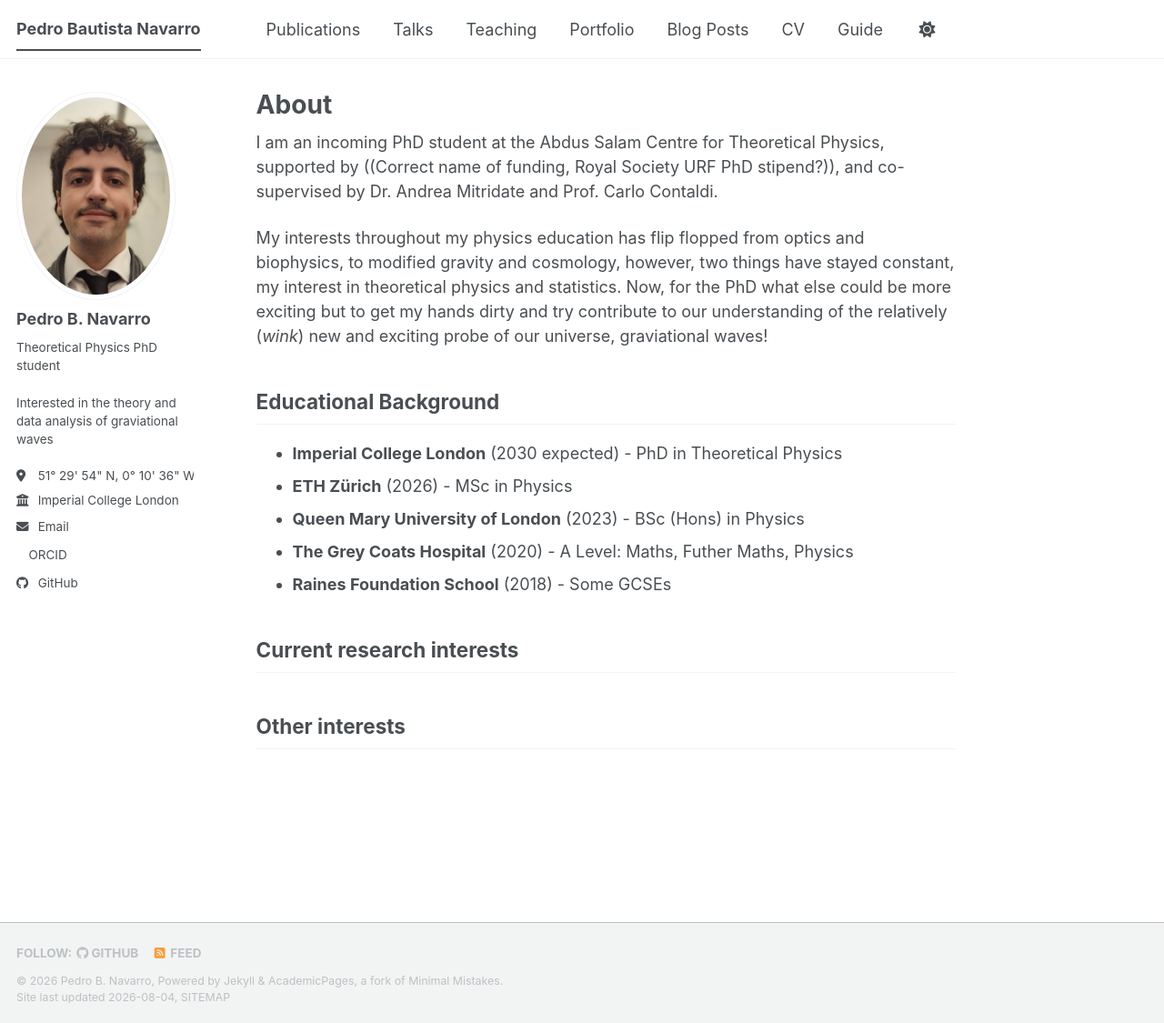
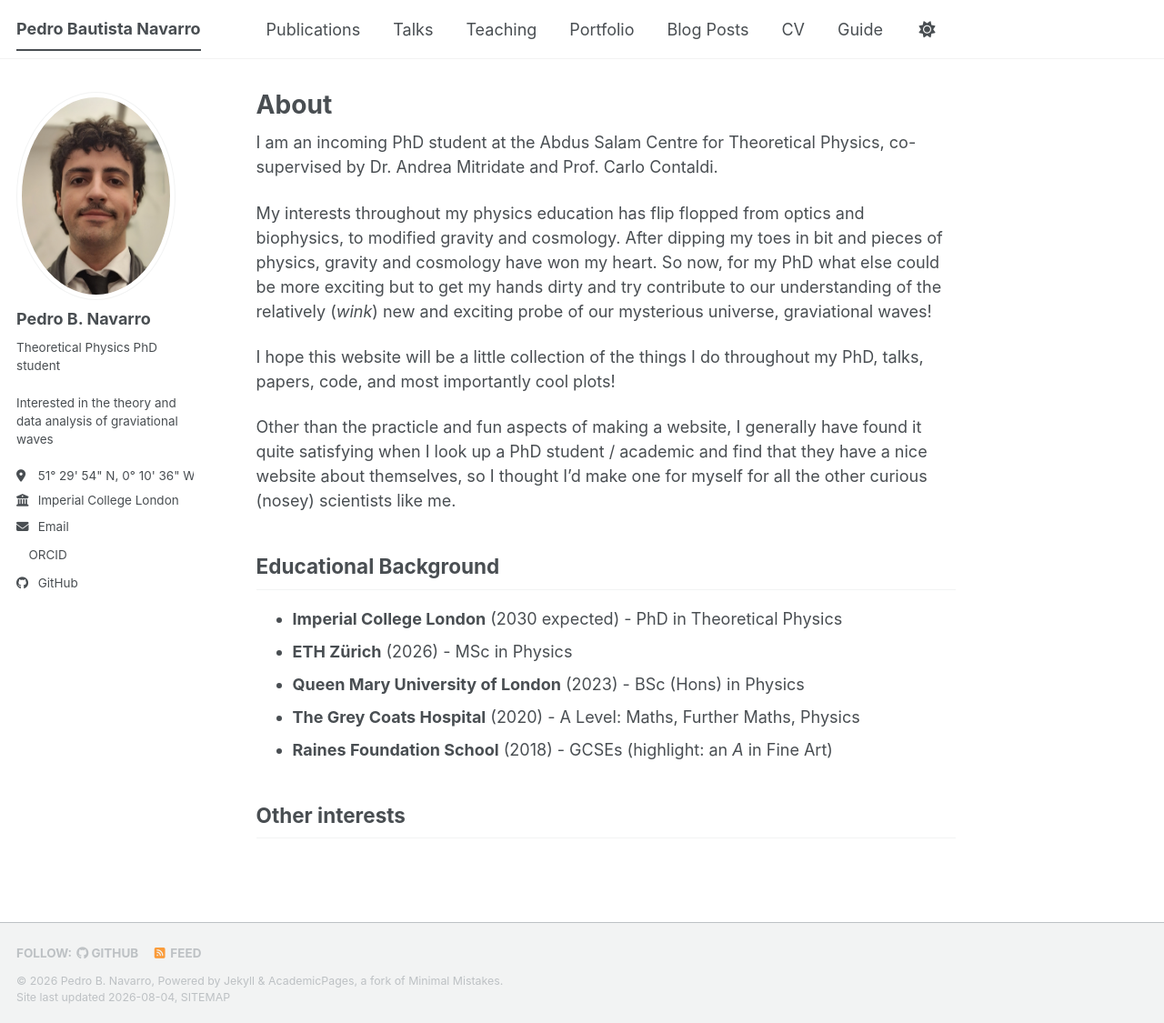
Before and after one commit to pedrodoesphysics/pedrodoesphysics.github.io, a Jekyll site: the page built from _pages/about.md, in a window 1280 px wide and 1125 px high. Shown: the whole window at 91% size. Built offline with Jekyll 4.4.1, drawn with Linux system fonts in a browser that asks for light colours; a style sheet for code colours, icons or effects is not loaded.

Commit message:
Refactor About page for clarity; update blog post introduction and remove unnecessary comments

```diff
--- a/_pages/about.md
+++ b/_pages/about.md
@@ -7,21 +7,21 @@ redirect_from:
   - /about.html
 ---
 
-I am an incoming PhD student at the Abdus Salam Centre for Theoretical Physics, supported by ((Correct name of funding, Royal Society URF PhD stipend?)), and co-supervised by Dr. Andrea Mitridate and Prof. Carlo Contaldi.
+I am an incoming PhD student at the Abdus Salam Centre for Theoretical Physics, co-supervised by Dr. Andrea Mitridate and Prof. Carlo Contaldi.
 
-My interests throughout my physics education has flip flopped from optics and biophysics, to modified gravity and cosmology, however, two things have stayed constant, my interest in theoretical physics and statistics. Now, for the PhD what else could be more exciting but to get my hands dirty and try contribute to our understanding of the relatively (_wink_) new and exciting probe of our universe, graviational waves!
+My interests throughout my physics education has flip flopped from optics and biophysics, to modified gravity and cosmology. After dipping my toes in bit and pieces of physics, gravity and cosmology have won my heart. So now, for my PhD what else could be more exciting but to get my hands dirty and try contribute to our understanding of the relatively (_wink_) new and exciting probe of our mysterious universe, graviational waves!
 
+I hope this website will be a little collection of the things I do throughout my PhD, talks, papers, code, and most importantly cool plots!
+
+Other than the practicle and fun aspects of making a website, I generally have found it quite satisfying when I look up a PhD student / academic and find that they have a nice website about themselves, so I thought I'd make one for myself for all the other curious (nosey) scientists like me.
 
 ## Educational Background
 
 - **Imperial College London** (2030 expected) - PhD in Theoretical Physics
 - **ETH Z&uuml;rich** (2026) - MSc in Physics
 - **Queen Mary University of London** (2023) - BSc (Hons) in Physics
-- **The Grey Coats Hospital** (2020) - A Level: Maths, Futher Maths, Physics
-- **Raines Foundation School** (2018) - Some GCSEs
-
-## Current research interests
-
+- **The Grey Coats Hospital** (2020) - A Level: Maths, Further Maths, Physics
+- **Raines Foundation School** (2018) - GCSEs (highlight: an _A_ in Fine Art)
 
 
 ## Other interests
```
Also changed, not shown: _posts/2012-08-14-blog-post-1.md (+3 -3 lines).
